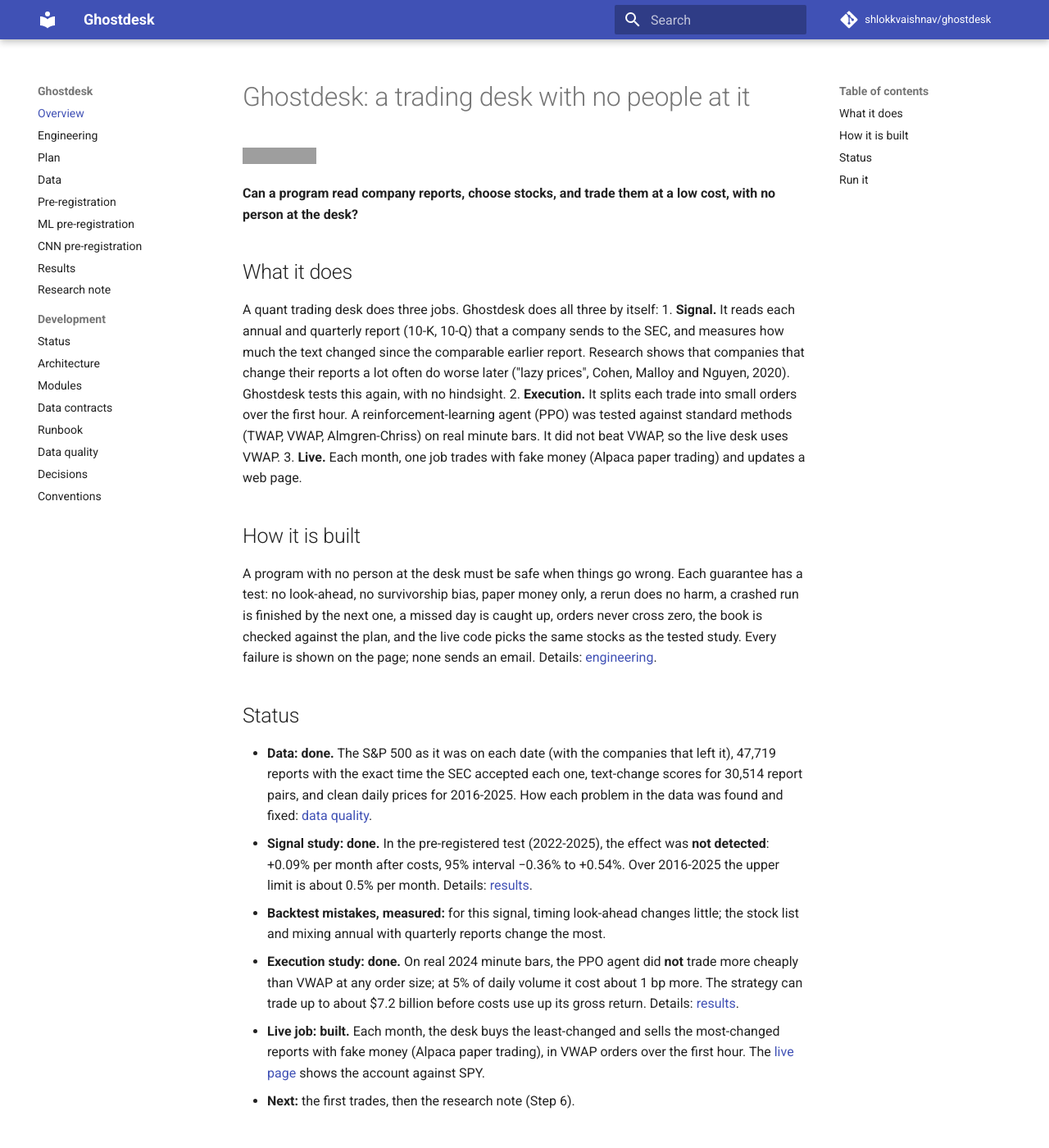
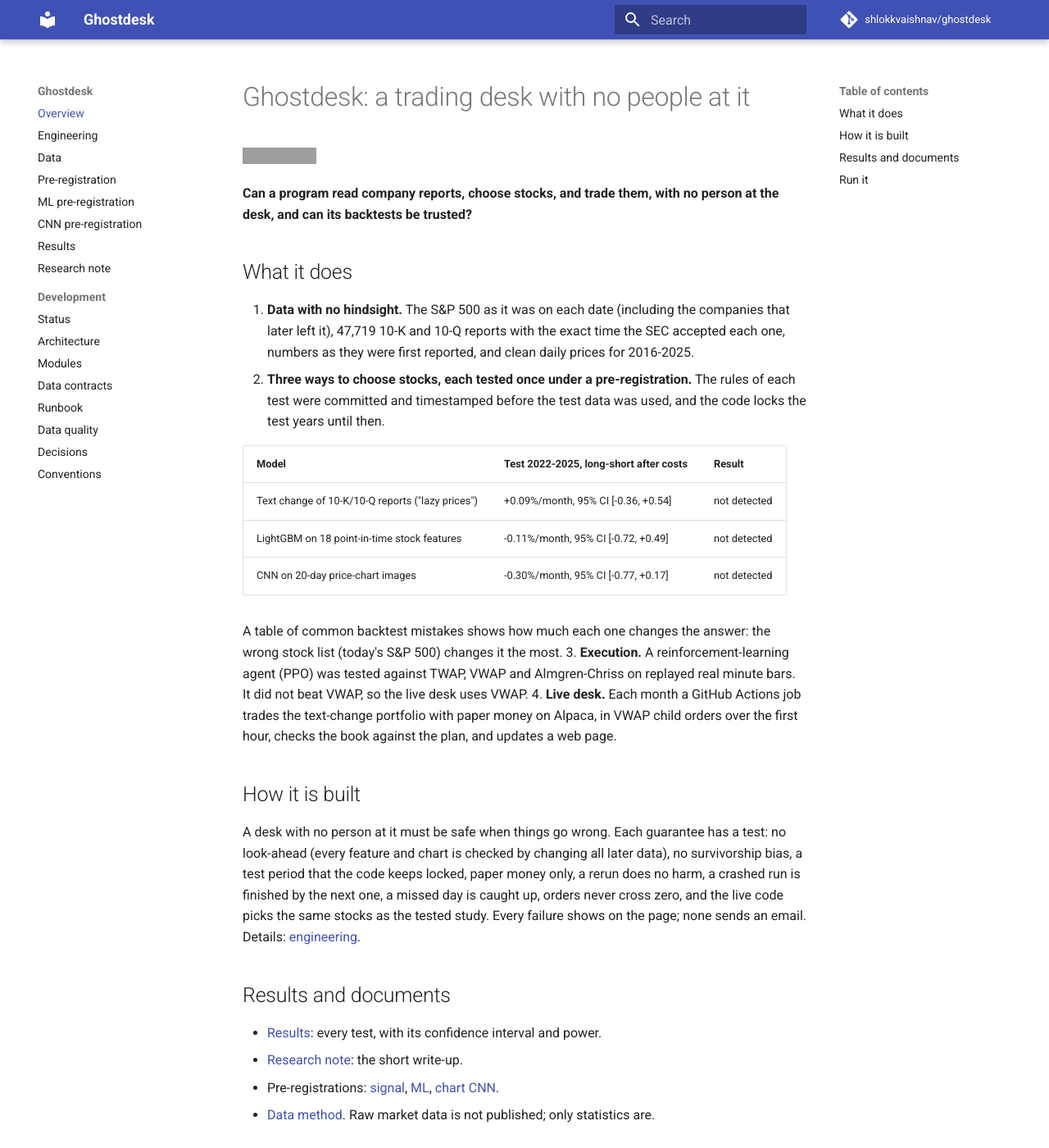
Before and after one commit to shlokkvaishnav/ghostdesk, an MkDocs documentation site: the page built from docs/index.md, in a window 1280 px wide and 1400 px high. Shown: the whole window at 82% size. Built offline with MkDocs 1.6.1 and Material for MkDocs 9.7.7, drawn with Linux system fonts in a browser that asks for light colours; comment, search, counter and statistics services are not loaded; some of the changed text lies outside the part shown; grey boxes are pictures that could not be loaded.

Commit message:
Remove unused simulator, environment, realism checks and the old plan (D21); current README

````diff
--- a/docs/index.md
+++ b/docs/index.md
@@ -2,47 +2,45 @@
 
 ![CI](https://github.com/shlokkvaishnav/ghostdesk/actions/workflows/ci.yml/badge.svg)
 
-**Can a program read company reports, choose stocks, and trade them at a low cost, with no person at the desk?**
+**Can a program read company reports, choose stocks, and trade them, with no person at the desk, and can its
+backtests be trusted?**
 
 ## What it does
-A quant trading desk does three jobs. Ghostdesk does all three by itself:
-1. **Signal.** It reads each annual and quarterly report (10-K, 10-Q) that a company sends to the SEC, and measures
-   how much the text changed since the comparable earlier report. Research shows that companies that change their
-   reports a lot often do worse later ("lazy prices", Cohen, Malloy and Nguyen, 2020). Ghostdesk tests this again,
-   with no hindsight.
-2. **Execution.** It splits each trade into small orders over the first hour. A reinforcement-learning agent (PPO)
-   was tested against standard methods (TWAP, VWAP, Almgren-Chriss) on real minute bars. It did not beat VWAP,
-   so the live desk uses VWAP.
-3. **Live.** Each month, one job trades with fake money (Alpaca paper trading) and updates a web page.
+1. **Data with no hindsight.** The S&P 500 as it was on each date (including the companies that later left it),
+   47,719 10-K and 10-Q reports with the exact time the SEC accepted each one, numbers as they were first reported,
+   and clean daily prices for 2016-2025.
+2. **Three ways to choose stocks, each tested once under a pre-registration.** The rules of each test were committed
+   and timestamped before the test data was used, and the code locks the test years until then.
+
+   | Model | Test 2022-2025, long-short after costs | Result |
+   |---|---|---|
+   | Text change of 10-K/10-Q reports ("lazy prices") | +0.09%/month, 95% CI [-0.36, +0.54] | not detected |
+   | LightGBM on 18 point-in-time stock features | -0.11%/month, 95% CI [-0.72, +0.49] | not detected |
+   | CNN on 20-day price-chart images | -0.30%/month, 95% CI [-0.77, +0.17] | not detected |
+
+   A table of common backtest mistakes shows how much each one changes the answer: the wrong stock list (today's
+   S&P 500) changes it the most.
+3. **Execution.** A reinforcement-learning agent (PPO) was tested against TWAP, VWAP and Almgren-Chriss on replayed
+   real minute bars. It did not beat VWAP, so the live desk uses VWAP.
+4. **Live desk.** Each month a GitHub Actions job trades the text-change portfolio with paper money on Alpaca, in
+   VWAP child orders over the first hour, checks the book against the plan, and updates a web page.
 
 ## How it is built
-A program with no person at the desk must be safe when things go wrong. Each guarantee has a test: no look-ahead,
-no survivorship bias, paper money only, a rerun does no harm, a crashed run is finished by the next one, a missed
-day is caught up, orders never cross zero, the book is checked against the plan, and the live code picks the same
-stocks as the tested study. Every failure is shown on the page; none sends an email. Details:
-[engineering](engineering.md).
+A desk with no person at it must be safe when things go wrong. Each guarantee has a test: no look-ahead (every
+feature and chart is checked by changing all later data), no survivorship bias, a test period that the code keeps
+locked, paper money only, a rerun does no harm, a crashed run is finished by the next one, a missed day is caught
+up, orders never cross zero, and the live code picks the same stocks as the tested study. Every failure shows on
+the page; none sends an email. Details: [engineering](engineering.md).
 
-## Status
-- **Data: done.** The S&P 500 as it was on each date (with the companies that left it), 47,719 reports with the
-  exact time the SEC accepted each one, text-change scores for 30,514 report pairs, and clean daily prices for
-  2016-2025. How each problem in the data was found and fixed: [data quality](dev/data-quality.md).
-- **Signal study: done.** In the pre-registered test (2022-2025), the effect was **not detected**: +0.09% per month
-  after costs, 95% interval −0.36% to +0.54%. Over 2016-2025 the upper limit is about 0.5% per month. Details:
-  [results](results.md).
-- **Backtest mistakes, measured:** for this signal, timing look-ahead changes little; the stock list and mixing
-  annual with quarterly reports change the most.
-- **Execution study: done.** On real 2024 minute bars, the PPO agent did **not** trade more cheaply than VWAP at
-  any order size; at 5% of daily volume it cost about 1 bp more. The strategy can trade up to about $7.2 billion
-  before costs use up its gross return. Details: [results](results.md#results-the-execution-study).
-- **Live job: built.** Each month, the desk buys the least-changed and sells the most-changed reports with
-  fake money (Alpaca paper trading), in VWAP orders over the first hour. The [live page](../) shows the account
-  against SPY.
-- **Next:** the first trades, then the research note (Step 6).
+## Results and documents
+- [Results](results.md): every test, with its confidence interval and power.
+- [Research note](note.md): the short write-up.
+- Pre-registrations: [signal](preregistration.md), [ML](preregistration-ml.md), [chart CNN](preregistration-cnn.md).
+- [Data method](data.md). Raw market data is not published; only statistics are.
 
 ## Run it
 ```bash
 make install && make check
 ```
-The plan: [plan](plan.md). The data method: [data](data.md). Raw market data is not published; only charts and
-statistics are. Developers start at the
-[status page](dev/status.md).
+
+The [live page](../). Developers start at the [status page](dev/status.md).
--- a/docs/plan.md
+++ /dev/null
@@ -1,38 +0,0 @@
-# Plan
-
-## The three jobs
-```
-1. SIGNAL      new 10-K / 10-Q reports -> how much did the text change? -> one score per stock
-2. PORTFOLIO   scores -> stocks to hold, with a maximum weight per stock and a maximum total exposure
-3. EXECUTION   an RL agent splits each trade into small orders over 30-60 minutes after the market opens
-LIVE           each US trading day, with fake money (Alpaca paper trading)
-SITE           a static page, rebuilt each day: new reports and scores, positions, profit and loss against SPY
-```
-
-## Steps
-1. **Data, with no hindsight.**
-   - Stocks: the S&P 500 as it was on each date since 2010, including companies that later left it.
-   - Reports: 10-K and 10-Q text from SEC EDGAR, with the exact time the SEC accepted each report. A report is
-     used at the first market open after that time (a report accepted after the open counts on the next day).
-   - Numbers: from each report's own XBRL file, never from later corrected values.
-   - Prices: daily and minute bars from Alpaca. Its free history starts in 2016, so the study starts in 2016.
-     One price source with full market volume is safer than two sources joined in 2016.
-   - Split by time: build 2016-2019, check 2020-2021, final test 2022-2025 (used once). Live trading is the
-     forward test. The 2010-2015 reports are kept: they are the "earlier report" of the first 2016 pairs.
-2. **The signal study.** Text-change measures from the original paper first (word-count cosine, Jaccard, edit
-   distance); a neural-embedding measure as a variant. Controls for momentum, size and sector. Results: information
-   coefficient by year, quintile returns, long-short return after costs, turnover, and a Fama-French alpha with its
-   t-statistic. A result of "no effect" is reported as one.
-3. **The execution study.** A simulator with the square-root market-impact law, calibrated for each stock. The PPO
-   agent against TWAP, VWAP and Almgren-Chriss, for orders of 0.1%, 1% and 5% of a stock's daily volume. The main
-   chart: how much the agent saves at each order size. Theory says almost nothing for small orders.
-4. **Optional: a learned market simulator.** Only if it passes three tests written down before the try: realistic
-   on held-out days, better results on real days, and cheap enough to run.
-5. **Live.** One GitHub Actions job per trading day. Paper fills are simulated by Alpaca, and the site says so.
-6. **Write-up.** A short research note, a one-page summary, and a page of the pitfalls that the project avoids.
-
-## Pitfalls this project avoids
-- **Survivorship bias:** the stock list on a date contains only the companies in the index on that date.
-- **Look-ahead:** a report is used only after the time the SEC accepted it.
-- **Restated numbers:** values come from the report that first gave them.
-- **Simulated fills:** live paper results show that the system works; they do not prove a real trading cost.
--- a/mkdocs.yml
+++ b/mkdocs.yml
@@ -13,7 +13,6 @@ markdown_extensions:
 nav:
   - Overview: index.md
   - Engineering: engineering.md
-  - Plan: plan.md
   - Data: data.md
   - Pre-registration: preregistration.md
   - ML pre-registration: preregistration-ml.md
--- a/pyproject.toml
+++ b/pyproject.toml
@@ -1,7 +1,7 @@
 [project]
 name = "ghostdesk"
 version = "0.1.0"
-description = "A trading desk with no people at it: a filing signal, an RL execution agent and live paper trading on US stocks"
+description = "A trading desk with no people at it: point-in-time US stock data, pre-registered tests of a text signal and ML return models, and live paper trading"
 requires-python = ">=3.10"
 dependencies = ["numpy", "pandas", "pyarrow", "requests", "gymnasium", "lxml"]
 
````
Also changed, not shown: AGENTS.md (+6 -5 lines), README.md (+32 -33 lines), docs/dev/decisions.md (+8 -0 lines), docs/dev/modules.md (+0 -11 lines), docs/dev/status.md (+1 -2 lines), 6 other files.
